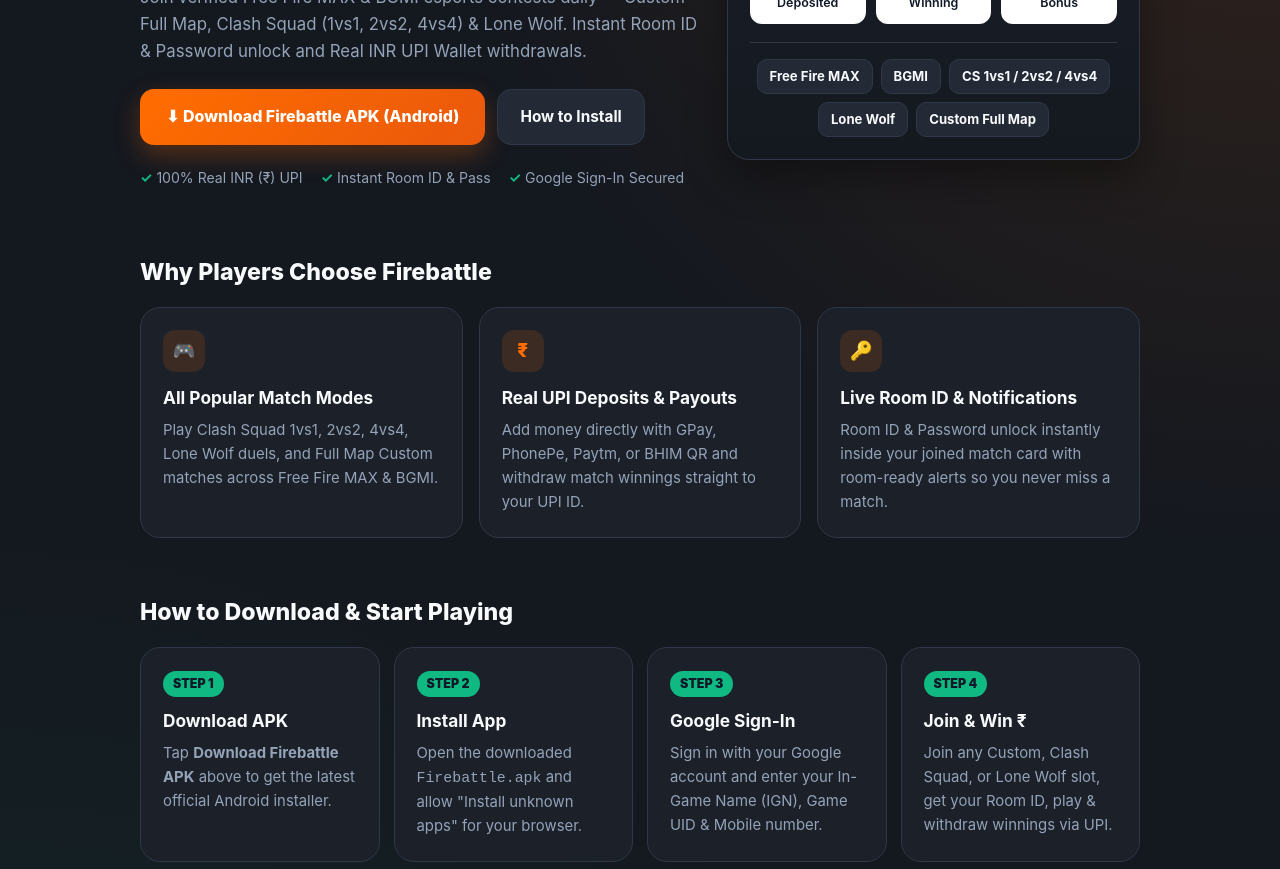
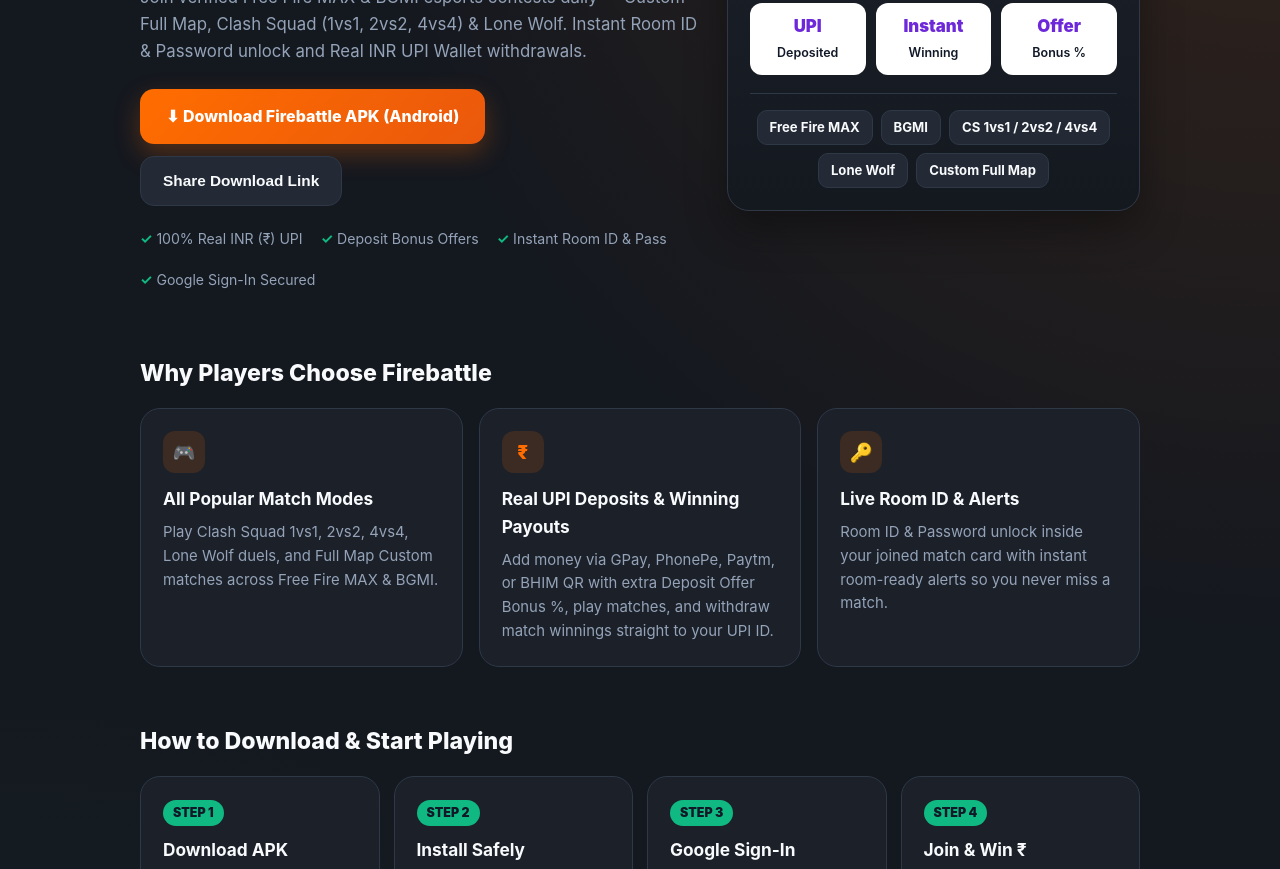
Before and after one commit to chauhanjignesh8320-cmd/firebattle-esports, a plain HTML site: page docs/index.html in a window 1280 px wide. Shown: the part 314-1183 px from the top of the page. Drawn offline with Linux system fonts and the light colour scheme.

Commit message:
feat: update UI and add redirect rules
- Add "Share" button and deposit bonus info to landing page
- Configure Netlify redirects for APK downloads and referral links
- Enhance security headers via netlify.toml

```diff
--- a/docs/index.html
+++ b/docs/index.html
@@ -501,11 +501,12 @@
           <a class="btn-primary" href="https://github.com/chauhanjignesh8320-cmd/firebattle-esports/releases/latest/download/Firebattle.apk">
             ⬇ Download Firebattle APK (Android)
           </a>
-          <a class="btn-secondary" href="#how-to-install">How to Install</a>
+          <button type="button" class="btn-secondary" onclick="shareSite()">Share Download Link</button>
         </div>
 
         <div class="trust-row">
           <span><strong>✓</strong> 100% Real INR (₹) UPI</span>
+          <span><strong>✓</strong> Deposit Bonus Offers</span>
           <span><strong>✓</strong> Instant Room ID &amp; Pass</span>
           <span><strong>✓</strong> Google Sign-In Secured</span>
         </div>
@@ -528,8 +529,8 @@
               <span>Winning</span>
             </div>
             <div class="mini-stat">
-              <strong>Refer</strong>
-              <span>Bonus</span>
+              <strong>Offer</strong>
+              <span>Bonus %</span>
             </div>
           </div>
         </div>
@@ -553,13 +554,13 @@
         </article>
         <article class="card">
           <div class="feature-icon">₹</div>
-          <h3>Real UPI Deposits &amp; Payouts</h3>
-          <p>Add money directly with GPay, PhonePe, Paytm, or BHIM QR and withdraw match winnings straight to your UPI ID.</p>
+          <h3>Real UPI Deposits &amp; Winning Payouts</h3>
+          <p>Add money via GPay, PhonePe, Paytm, or BHIM QR with extra Deposit Offer Bonus %, play matches, and withdraw match winnings straight to your UPI ID.</p>
         </article>
         <article class="card">
           <div class="feature-icon">🔑</div>
-          <h3>Live Room ID &amp; Notifications</h3>
-          <p>Room ID &amp; Password unlock instantly inside your joined match card with room-ready alerts so you never miss a match.</p>
+          <h3>Live Room ID &amp; Alerts</h3>
+          <p>Room ID &amp; Password unlock inside your joined match card with instant room-ready alerts so you never miss a match.</p>
         </article>
       </div>
     </section>
@@ -574,18 +575,18 @@
         </div>
         <div class="card">
           <span class="step-num">STEP 2</span>
-          <h3>Install App</h3>
-          <p>Open the downloaded <code>Firebattle.apk</code> and allow "Install unknown apps" for your browser.</p>
+          <h3>Install Safely</h3>
+          <p>Open <code>Firebattle.apk</code>, allow "Install unknown apps" for Chrome, and if Play Protect asks, tap <strong>More details → Install anyway</strong>.</p>
         </div>
         <div class="card">
           <span class="step-num">STEP 3</span>
           <h3>Google Sign-In</h3>
-          <p>Sign in with your Google account and enter your In-Game Name (IGN), Game UID &amp; Mobile number.</p>
+          <p>Sign in with your Google account and set your In-Game Name (IGN), Game UID &amp; Mobile number.</p>
         </div>
         <div class="card">
           <span class="step-num">STEP 4</span>
           <h3>Join &amp; Win ₹</h3>
-          <p>Join any Custom, Clash Squad, or Lone Wolf slot, get your Room ID, play &amp; withdraw winnings via UPI.</p>
+          <p>Join any Custom, Clash Squad, or Lone Wolf slot, get your Room ID, win prizes &amp; withdraw via UPI.</p>
         </div>
       </div>
     </section>
@@ -598,8 +599,12 @@
           <p>Yes, downloading the Firebattle Android APK is completely free. Both free-entry and paid-entry tournaments are hosted daily.</p>
         </div>
         <div class="faq-item">
-          <h4>How do I add money or withdraw winnings?</h4>
-          <p>Open the <strong>My Wallet</strong> screen inside the app, choose <strong>Add Money</strong> to pay via GPay/PhonePe/Paytm/UPI QR, or tap <strong>Withdraw</strong> to request a payout to your UPI ID.</p>
+          <h4>How do Add Money Offers &amp; Winning Withdrawals work?</h4>
+          <p>Open <strong>My Wallet</strong> to add funds via GPay/PhonePe/Paytm/UPI QR and earn active Deposit Bonus %. Use your wallet to join matches, and withdraw your <strong>Winning Balance</strong> anytime to your UPI ID.</p>
+        </div>
+        <div class="faq-item">
+          <h4>Why does Android show a Play Protect / Unknown App popup?</h4>
+          <p>Because Firebattle is distributed directly outside Google Play Store, Android shows a standard sideload warning. Simply tap <strong>More details → Install anyway</strong> to finish installing.</p>
         </div>
         <div class="faq-item">
           <h4>Where can I get organizer support?</h4>
@@ -622,7 +627,7 @@
     </div>
   </footer>
 
-  <div id="toast" class="toast">Referral code copied!</div>
+  <div id="toast" class="toast">Link copied!</div>
 
   <script>
     (function () {
@@ -636,15 +641,37 @@
       }
     })();
 
+    function showToast(msg) {
+      var toast = document.getElementById("toast");
+      toast.textContent = msg;
+      toast.style.display = "block";
+      setTimeout(function () { toast.style.display = "none"; }, 2200);
+    }
+
     function copyRefCode() {
       var code = window.__fbRefCode || "";
       if (!code) return;
       if (navigator.clipboard && navigator.clipboard.writeText) {
         navigator.clipboard.writeText(code);
       }
-      var toast = document.getElementById("toast");
-      toast.style.display = "block";
-      setTimeout(function () { toast.style.display = "none"; }, 2200);
+      showToast("Referral code copied!");
+    }
+
+    function shareSite() {
+      var url = window.location.href;
+      var shareData = {
+        title: "Firebattle Esports — Official APK",
+        text: "Download Firebattle Esports APK & play daily Free Fire MAX & BGMI tournaments for real UPI cash!",
+        url: url
+      };
+      if (navigator.share) {
+        navigator.share(shareData).catch(function () {});
+        return;
+      }
+      if (navigator.clipboard && navigator.clipboard.writeText) {
+        navigator.clipboard.writeText(url);
+        showToast("Download page link copied!");
+      }
     }
   </script>
 </body>
```
Also changed, not shown: 2 other files.
